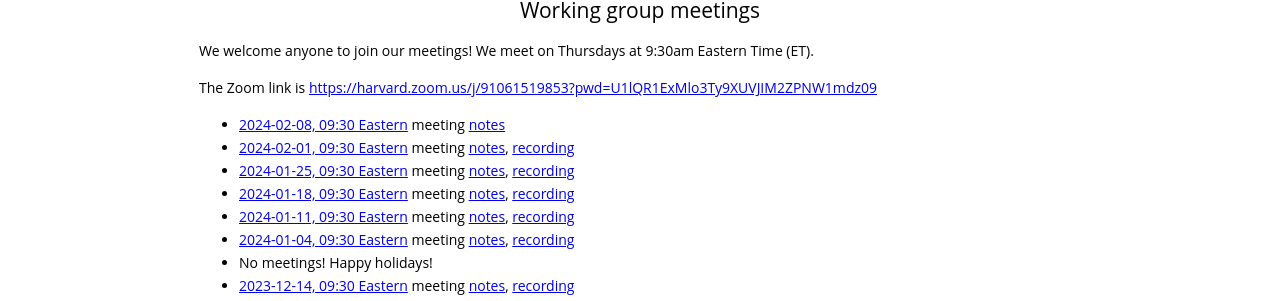
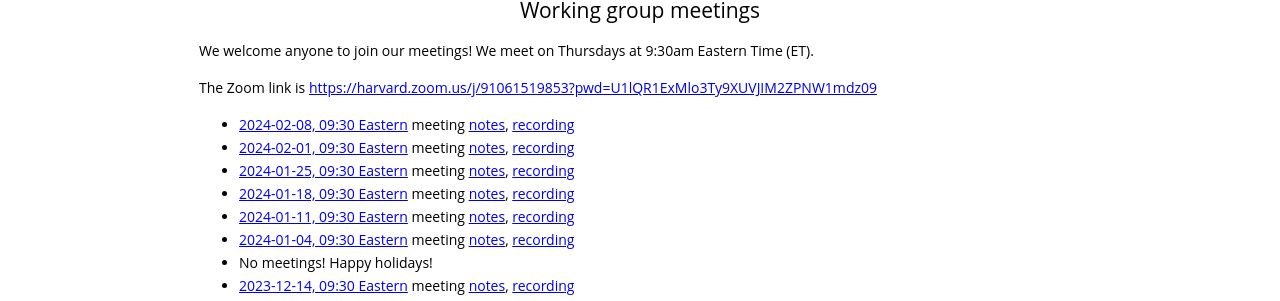
Before and after one commit to gdcc/ct.gdcc.io, a Jekyll site: the page built from index.md, in a window 1280 px wide and 900 px high, scrolled down 1657 px. Shown: the part 145-446 px from the top of the window. Built offline with Jekyll 4.4.1, drawn with Linux system fonts in a browser that asks for light colours; our own code applies the rules of GitHub Pages for plain Markdown files.

Commit message:
add recording

```diff
--- a/index.md
+++ b/index.md
@@ -18,7 +18,7 @@ That said, to actually make use of the images and understand how they are tagged
 
 ## New features, bug fixes, and use cases 🎁
 
-- 2024-02-08 A [tutorial](https://preview.guides.gdcc.io/en/develop/container/running/demo.html) has been written on running Dataverse in containers for demo or evaluation purposes.
+- 2024-02-08 A [tutorial]() has been written on running Dataverse in containers for demo or evaluation purposes.
 - 2023-12-12 [Dataverse 6.1](https://github.com/IQSS/dataverse/releases/tag/v6.1) our [images on Docker Hub](https://hub.docker.com/u/gdcc) have been updated (alpha tag).
 - 2023-11-07 Balázs Pataki [figured out](https://github.com/IQSS/dataverse/pull/10088) fast redeploy of Dataverse code to our containers, as [discussed](https://groups.google.com/g/dataverse-community/c/zNBDzSMF2Q0/m/Z-xS6fA2BgAJ) and [documented](https://guides.dataverse.org/en/6.1/container/dev-usage.html#redeploying), and further enhancements are being pursued in <https://github.com/IQSS/dataverse/issues/9590>.
 - 2023-10-13 The docroot is now configurable so logos can now be uploaded to collections: <https://github.com/IQSS/dataverse/pull/9819>
@@ -60,7 +60,7 @@ We welcome anyone to join our meetings! We meet on Thursdays at 9:30am Eastern T
 
 The Zoom link is <https://harvard.zoom.us/j/91061519853?pwd=U1lQR1ExMlo3Ty9XUVJIM2ZPNW1mdz09>
 
-- [2024-02-08, 09:30 Eastern](https://time.is/compare/0930_08_Feb_2024_in_Boston) meeting [notes](https://docs.google.com/document/d/1yiuwS9Ig4qXnQeN1utPt75MUko6M_wRLHIfrCWQM_ZQ/edit?usp=sharing)
+- [2024-02-08, 09:30 Eastern](https://time.is/compare/0930_08_Feb_2024_in_Boston) meeting [notes](https://docs.google.com/document/d/1yiuwS9Ig4qXnQeN1utPt75MUko6M_wRLHIfrCWQM_ZQ/edit?usp=sharing), [recording](https://harvard.zoom.us/rec/share/iv-JG_cAbTtd3FR7EiFlxwBMT_YhpjoBYW59N1BBUW3utC9KYKYHYXC1pp5iTZmC.NpZdWLEifKZlOjQW)
 - [2024-02-01, 09:30 Eastern](https://time.is/compare/0930_01_Feb_2024_in_Boston) meeting [notes](https://docs.google.com/document/d/18mmWOTLg1Mrg57843PsTJg99vHsNuLSK2krk1enwRbI/edit?usp=sharing), [recording](https://harvard.zoom.us/rec/share/7G5LY-azwKMnZQGEgw31M7v3J6XkDULO2ujw0fWl6Vb9U1A9yIP6kKZ3A9FNrH3A.j8ZLBvwMxP2i2INU)
 - [2024-01-25, 09:30 Eastern](https://time.is/compare/0930_25_Jan_2024_in_Boston) meeting [notes](https://docs.google.com/document/d/1Rw-TqyojblqPKYPGPXrhZUPzuyn6yT-pztTiFfc7a3I/edit?usp=sharing), [recording](https://harvard.zoom.us/rec/share/rDo_V6heO9vo6UDIVhm0mnnsdTDXqA4lNX72lCjhGWrmOEpZttM13CsBceAFXkvr.SgokYNw-AoOACtSm)
 - [2024-01-18, 09:30 Eastern](https://time.is/compare/0930_18_Jan_2024_in_Boston) meeting [notes](https://docs.google.com/document/d/1L2GPXGLpcrzMRjLLCFTXTu1NgK9dGX-tXVR_cn4elh0/edit?usp=sharing), [recording](https://harvard.zoom.us/rec/share/EUOqzaq4NzsH4N8xX7kg9II8w292MEB6eqbyzPMlZOACsErKV-Z20hHBj1HerFH2.bGFh04EdU1Qnu9ic)
```
